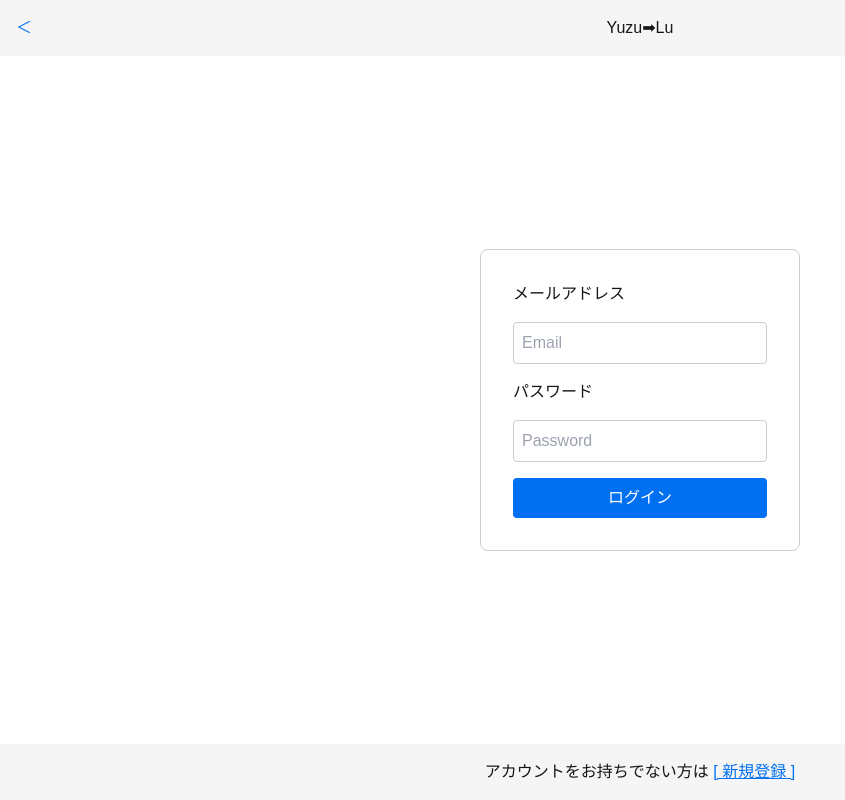
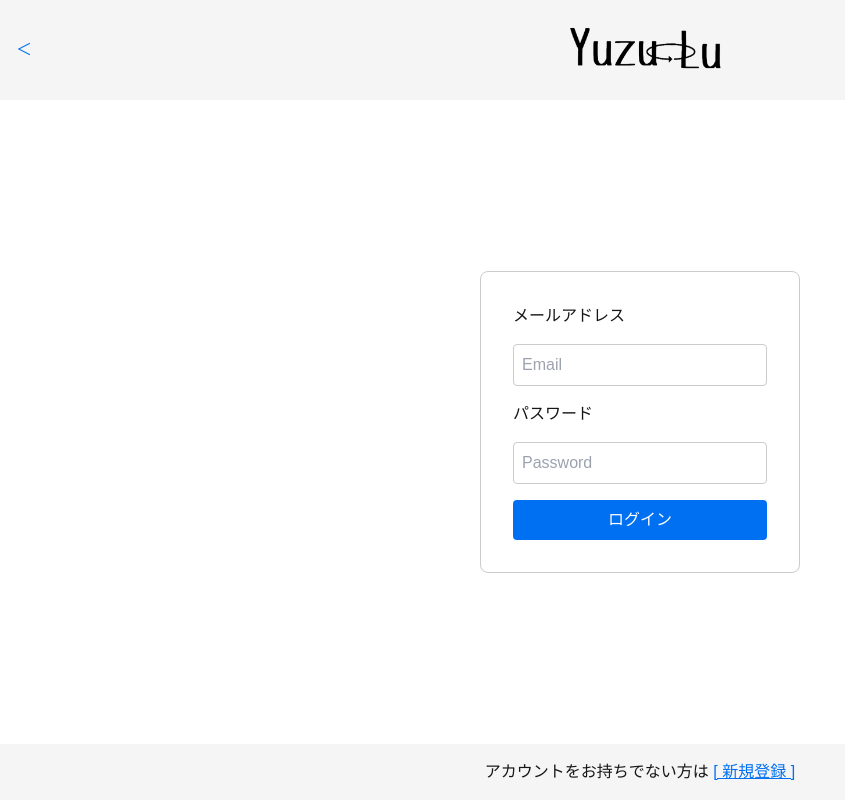
Before and after one commit to kcs655/yuzu-lu2, a Next.js app: page /login in a window 1280 px wide. Shown: the whole page, without its empty margins (0-845 px from the left). Built offline with nearby package versions, Linux system fonts and the light colour scheme; no server answers.

Commit message:
まさや変更4

```diff
--- a/src/app/(main)/Layout.module.css
+++ b/src/app/(main)/Layout.module.css
@@ -10,7 +10,7 @@
   position: sticky;
   top: 0;
   height: 100vh;
-  background-color: #4caf93;
+  background-color: #4682dc;
   padding-left: var(--paddings);
   padding-right: var(--paddings);
 }
--- a/src/app/login/page.tsx
+++ b/src/app/login/page.tsx
@@ -3,6 +3,7 @@ import { useState, FormEvent } from "react";
 import { supabase } from "../../../lib/supabase";
 import { useRouter } from "next/navigation";
 import Link from "next/link";
+import Image from 'next/image';
 
 const Login = () => {
   const [email, setEmail] = useState("");
@@ -49,7 +50,14 @@ const Login = () => {
           ＜
           </Link>
         </div>
-        <h1>Yuzu➡Lu</h1>
+        <h1 style={{ margin: 0 }}>
+        <Image
+          src="/images/logo.png"  // ここは実際の画像パスに変えてください
+          alt="Yuzu➡Lu"
+          width={200}                  // 画像サイズに合わせて変更
+          height={200}                 // 画像サイズに合わせて変更
+        />
+      </h1>
       </header>
 
       {/* メインコンテンツ */}
--- a/src/app/page.tsx
+++ b/src/app/page.tsx
@@ -11,7 +11,7 @@ export default function Home() {
 
       {/* アイコン画像 */}
       <img
-        src="images/icon1.png" // アップロードされたアイコンのURLに置き換えてください
+        src="images/icon7.png" // アップロードされたアイコンのURLに置き換えてください
         alt="Yuzu=Lu アイコン"
         style={{
           width: "400px",
@@ -51,7 +51,7 @@ const styles: { [key: string]: React.CSSProperties } = {
     justifyContent: "center",
     alignItems: "center",
     height: "100vh",
-    backgroundColor: "#f0f8ff",
+    backgroundColor: "#d7d8c8",
   },
   buttonContainer: {
     display: "flex",
```
Also changed, not shown: src/app/signup/page.tsx (+9 -1 lines), public/images/icon6.png (added), public/images/icon7.png (added).
